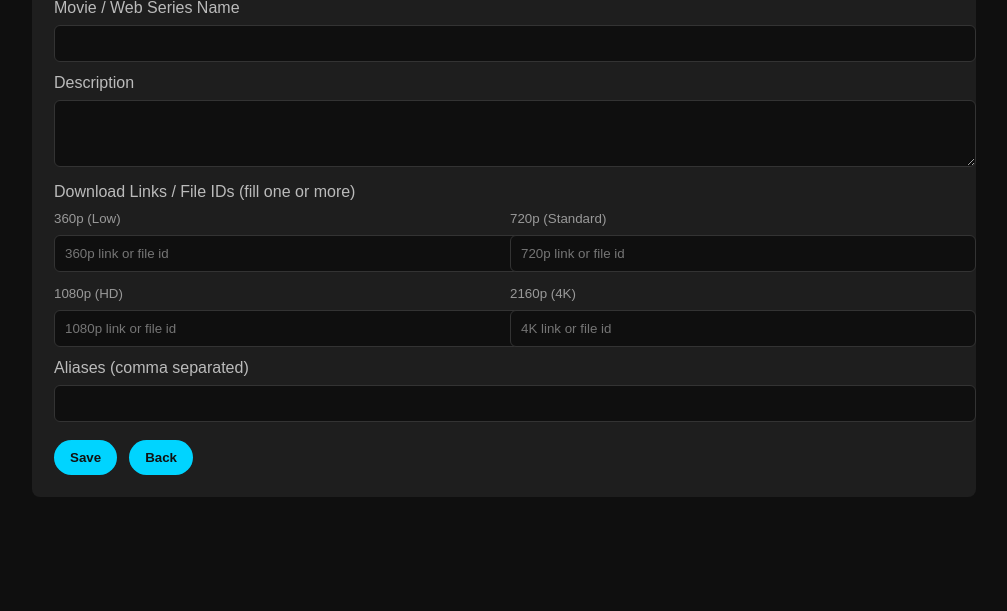
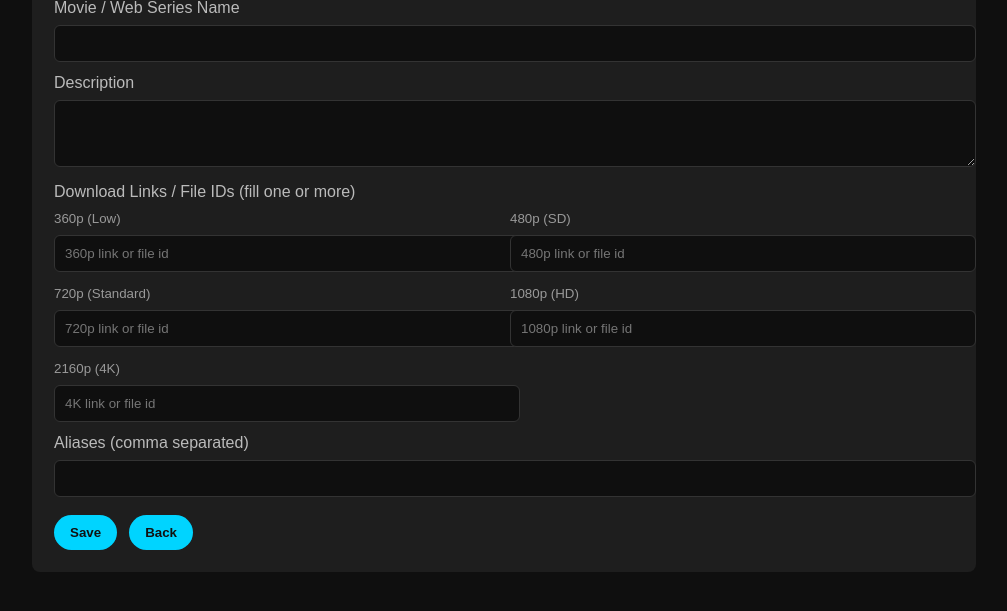
Before and after one commit to amitk85682-creator/Manvi-telegram-bot, a Python web app: template templates/admin_edit_movie.html in a window 1280 px wide. Shown: the part 131-742 px from the top of the page, without its empty margins (136-1143 px from the left). Run offline with Jinja, Linux system fonts and the light colour scheme; the template is opened without the code that fills it, so the values that code supplies are empty.

Commit message:
admin_edit_movie.html

```diff
--- a/templates/admin_edit_movie.html
+++ b/templates/admin_edit_movie.html
@@ -39,6 +39,10 @@
     <input name="q_360" type="text" placeholder="360p link or file id" value="{{ movie.q_360 or '' }}">
   </div>
   <div>
+    <small>480p (SD)</small>
+    <input name="q_480" type="text" placeholder="480p link or file id" value="{{ movie.q_480 or '' }}">
+  </div>
+  <div>
     <small>720p (Standard)</small>
     <input name="q_720" type="text" placeholder="720p link or file id" value="{{ movie.q_720 or '' }}">
   </div>
```
Lines whose indentation alone changed are shown as unchanged.
